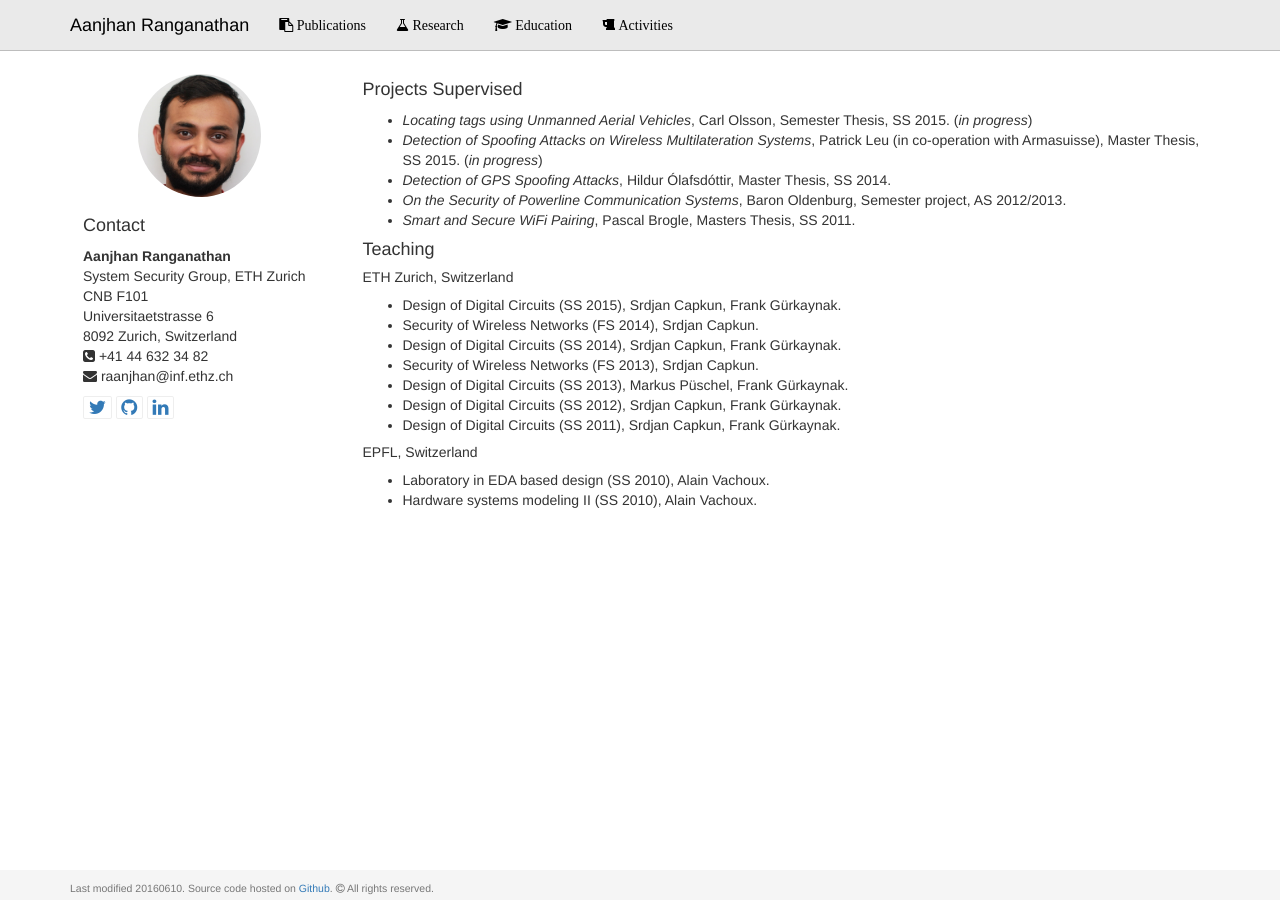
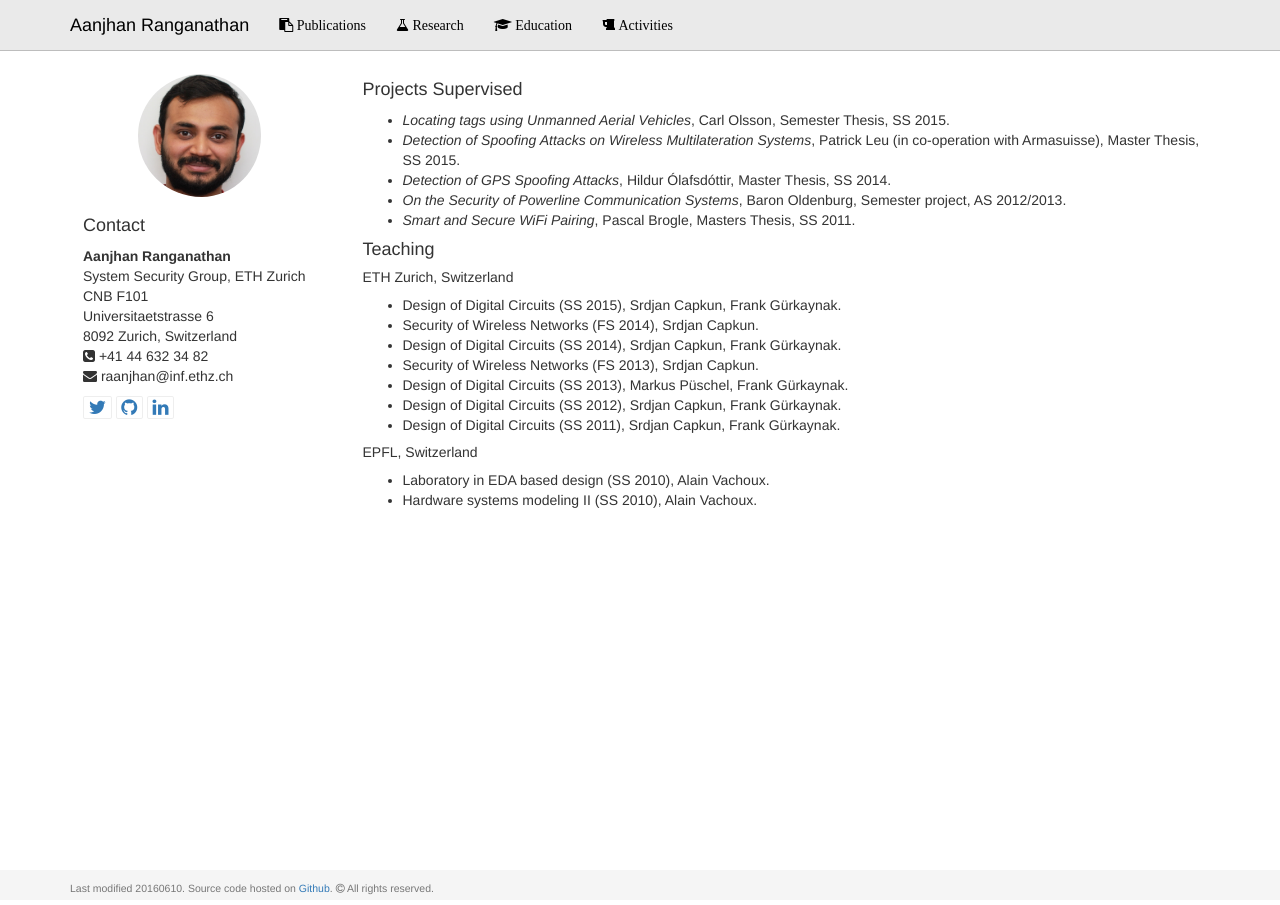
Before and after one commit to aanjhan/mywebsite, a Jekyll site: the page built from education/index.md, in a window 1280 px wide. Built offline with Jekyll 4.4.1, drawn with Linux system fonts in a browser that asks for light colours; Markdown is read by kramdown in place of the engine named in the settings.

Commit message:
projects no more in progress

```diff
--- a/education/index.md
+++ b/education/index.md
@@ -4,8 +4,8 @@ layout: default
 ---
 
 #### Projects Supervised
-- *Locating tags using Unmanned Aerial Vehicles*, Carl Olsson, Semester Thesis, SS 2015. (*in progress*)
-- *Detection of Spoofing Attacks on Wireless Multilateration Systems*, Patrick Leu (in co-operation with Armasuisse), Master Thesis, SS 2015. (*in progress*)
+- *Locating tags using Unmanned Aerial Vehicles*, Carl Olsson, Semester Thesis, SS 2015.
+- *Detection of Spoofing Attacks on Wireless Multilateration Systems*, Patrick Leu (in co-operation with Armasuisse), Master Thesis, SS 2015.
 - *Detection of GPS Spoofing Attacks*, Hildur Ólafsdóttir, Master Thesis, SS 2014.
 - *On the Security of Powerline Communication Systems*, Baron Oldenburg, Semester project, AS 2012/2013.
 - *Smart and Secure WiFi Pairing*, Pascal Brogle, Masters Thesis, SS 2011.
```
Also changed, not shown: 5 other files.
